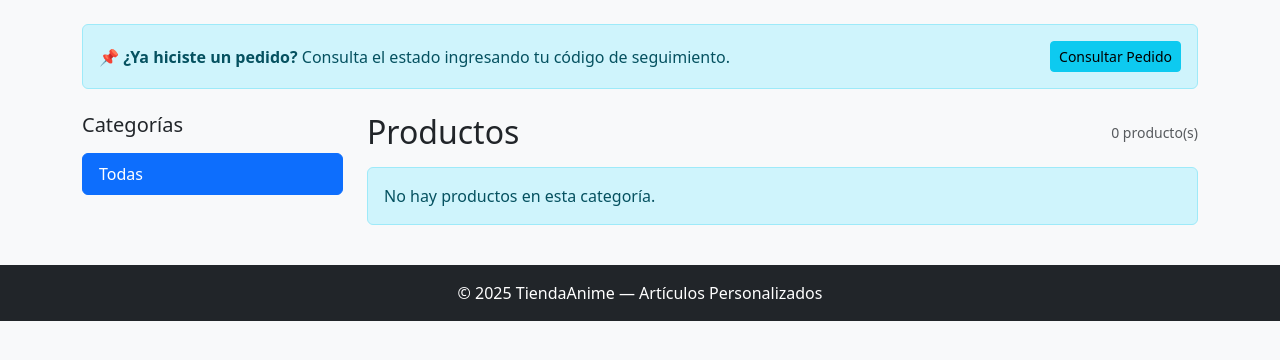
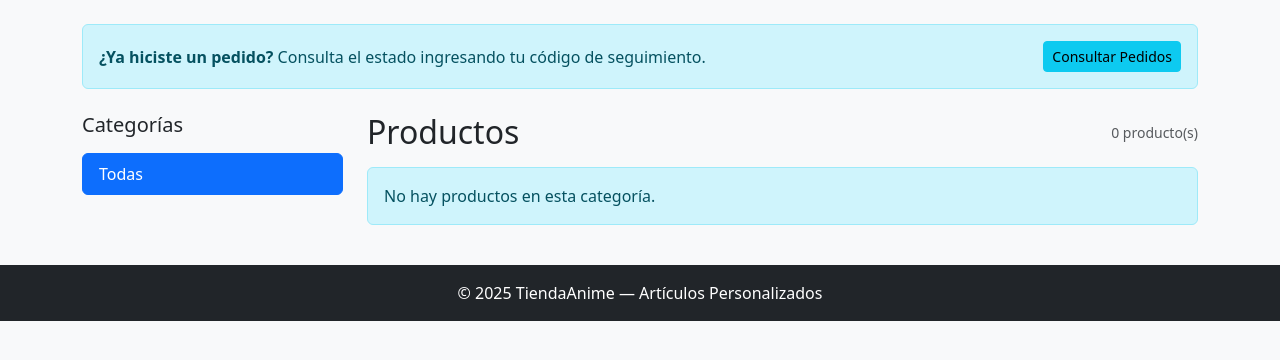
Before and after one commit to Roberto-Alfaro/TiendaAnime, a Django app: page / in a window 1280 px wide. Shown: the part 56-416 px from the top of the page. Run offline with Django 5.2, Linux system fonts and the light colour scheme; data that the repository does not hold is empty.

Commit message:
Update catalogo.html

```diff
--- a/templates/catalogo.html
+++ b/templates/catalogo.html
@@ -7,15 +7,15 @@
 <div class="alert alert-info mb-4" role="alert">
     <div class="d-flex justify-content-between align-items-center">
         <div>
-            <strong>📌 ¿Ya hiciste un pedido?</strong> Consulta el estado ingresando tu código de seguimiento.
+            <strong>¿Ya hiciste un pedido?</strong> Consulta el estado ingresando tu código de seguimiento.
         </div>
-        <a href="{% url 'consultar_token' %}" class="btn btn-sm btn-info">Consultar Pedido</a>
+        <a href="{% url 'consultar_token' %}" class="btn btn-sm btn-info">Consultar Pedidos</a>
     </div>
 </div>
 
 {% if destacados %}
 <section class="mb-5">
-    <h2 class="mb-4 text-center">⭐ Productos Destacados</h2>
+    <h2 class="mb-4 text-center">Productos Destacados</h2>
     <div class="row g-3 justify-content-center">
         {% for producto in destacados %}
         <div class="col-auto col-6 col-sm-4 col-md-3 col-lg-2">
```
